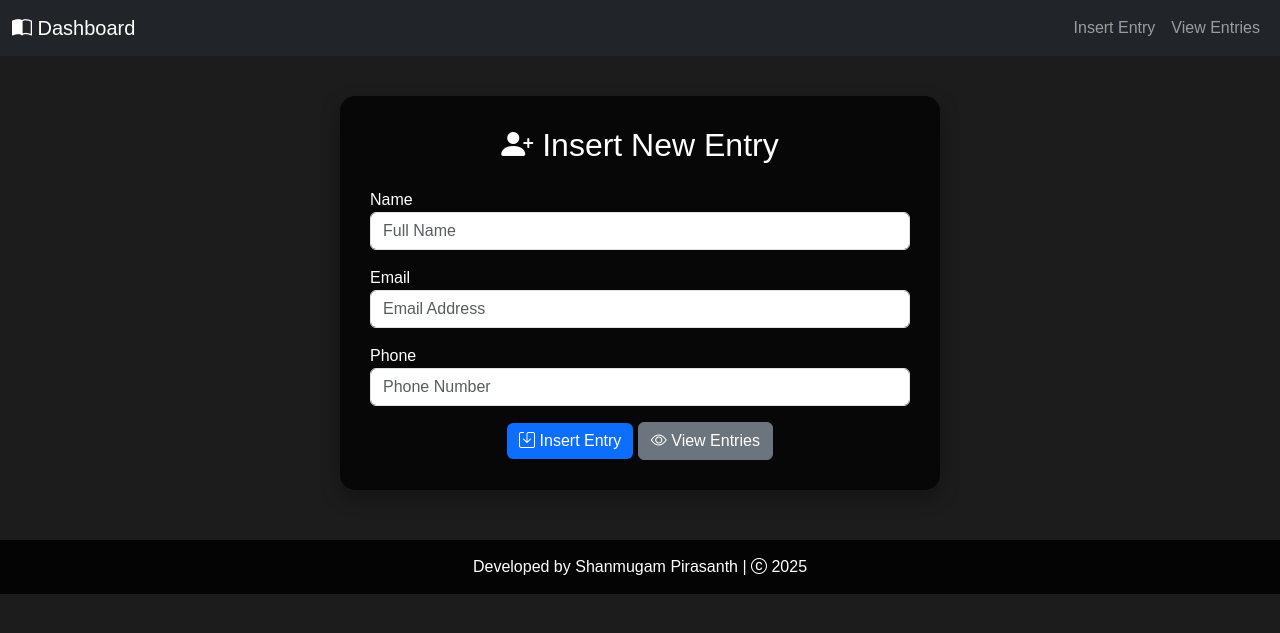
After one commit to Pirasanth23/Library_management_System, a PHP site: page /insert.php in a window 1280 px wide. The commit adds this page. Shown: the top 633 px of the page. Run offline with PHP 8.4, Linux system fonts and the light colour scheme.

```diff
--- /dev/null
+++ b/insert.php
@@ -0,0 +1,91 @@
+<?php
+// Database connection
+$servername = "localhost";
+$username = "root";
+$password = "";
+$dbname = "library_db";
+
+$conn = new mysqli($servername, $username, $password, $dbname);
+if ($conn->connect_error) die("Connection failed: " . $conn->connect_error);
+
+$success = false;
+
+if ($_SERVER["REQUEST_METHOD"] == "POST") {
+    $name = $conn->real_escape_string($_POST['name']);
+    $email = $conn->real_escape_string($_POST['email']);
+    $phone = $conn->real_escape_string($_POST['phone']);
+
+    $sql = "INSERT INTO contacts (name, email, phone, created_at)
+            VALUES ('$name','$email','$phone', NOW())";
+    if ($conn->query($sql) === TRUE) $success = true;
+}
+?>
+
+<!DOCTYPE html>
+<html lang="en">
+<head>
+<meta charset="UTF-8">
+<meta name="viewport" content="width=device-width, initial-scale=1">
+<title>Insert Entry - Dashboard</title>
+<link href="https://cdn.jsdelivr.net/npm/bootstrap@5.3.2/dist/css/bootstrap.min.css" rel="stylesheet">
+<link href="https://cdn.jsdelivr.net/npm/bootstrap-icons/font/bootstrap-icons.css" rel="stylesheet">
+<style>
+body { background: #1c1c1c; color: #fff; font-family: Arial, sans-serif; }
+.content-card { background: rgba(0,0,0,0.75); padding: 30px; border-radius: 15px; box-shadow: 0 8px 20px rgba(0,0,0,0.3); }
+.btn-primary { background-color: #0d6efd; border: none; }
+.btn-primary:hover { background-color: #0b5ed7; }
+footer { background: rgba(0,0,0,0.85); color: white; text-align: center; padding: 15px; margin-top: 50px; }
+</style>
+</head>
+<body>
+
+<!-- Navbar -->
+<nav class="navbar navbar-expand-lg navbar-dark bg-dark fixed-top">
+  <div class="container-fluid">
+    <a class="navbar-brand" href="index.php"><i class="bi bi-book-half"></i> Dashboard</a>
+    <div class="collapse navbar-collapse" id="navbarNav">
+      <ul class="navbar-nav ms-auto">
+        <li class="nav-item"><a class="nav-link" href="insert_entry.php">Insert Entry</a></li>
+        <li class="nav-item"><a class="nav-link" href="view.php">View Entries</a></li>
+      </ul>
+    </div>
+  </div>
+</nav>
+
+<!-- Form -->
+<div class="container mt-5 pt-5">
+    <div class="content-card mx-auto" style="max-width:600px;">
+        <h2 class="mb-4 text-center"><i class="bi bi-person-plus-fill"></i> Insert New Entry</h2>
+
+        <?php if($success): ?>
+            <div class="alert alert-success text-center">Entry inserted successfully!</div>
+        <?php endif; ?>
+
+        <form method="POST">
+            <div class="mb-3">
+                <label>Name</label>
+                <input type="text" name="name" class="form-control" placeholder="Full Name" required>
+            </div>
+            <div class="mb-3">
+                <label>Email</label>
+                <input type="email" name="email" class="form-control" placeholder="Email Address" required>
+            </div>
+            <div class="mb-3">
+                <label>Phone</label>
+                <input type="text" name="phone" class="form-control" placeholder="Phone Number" required>
+            </div>
+            <div class="text-center">
+                <button type="submit" class="btn btn-primary"><i class="bi bi-save"></i> Insert Entry</button>
+                <a href="view.php" class="btn btn-secondary"><i class="bi bi-eye"></i> View Entries</a>
+            </div>
+        </form>
+    </div>
+</div>
+
+<footer>
+  Developed by Shanmugam Pirasanth | <i class="bi bi-c-circle"></i> <?php echo date("Y"); ?>
+</footer>
+
+<script src="https://cdn.jsdelivr.net/npm/bootstrap@5.3.2/dist/js/bootstrap.bundle.min.js"></script>
+</body>
+</html>
```
Also changed, not shown: index.php (renamed from index.html, +46 -7 lines), view.php (added, +114 -0 lines).
